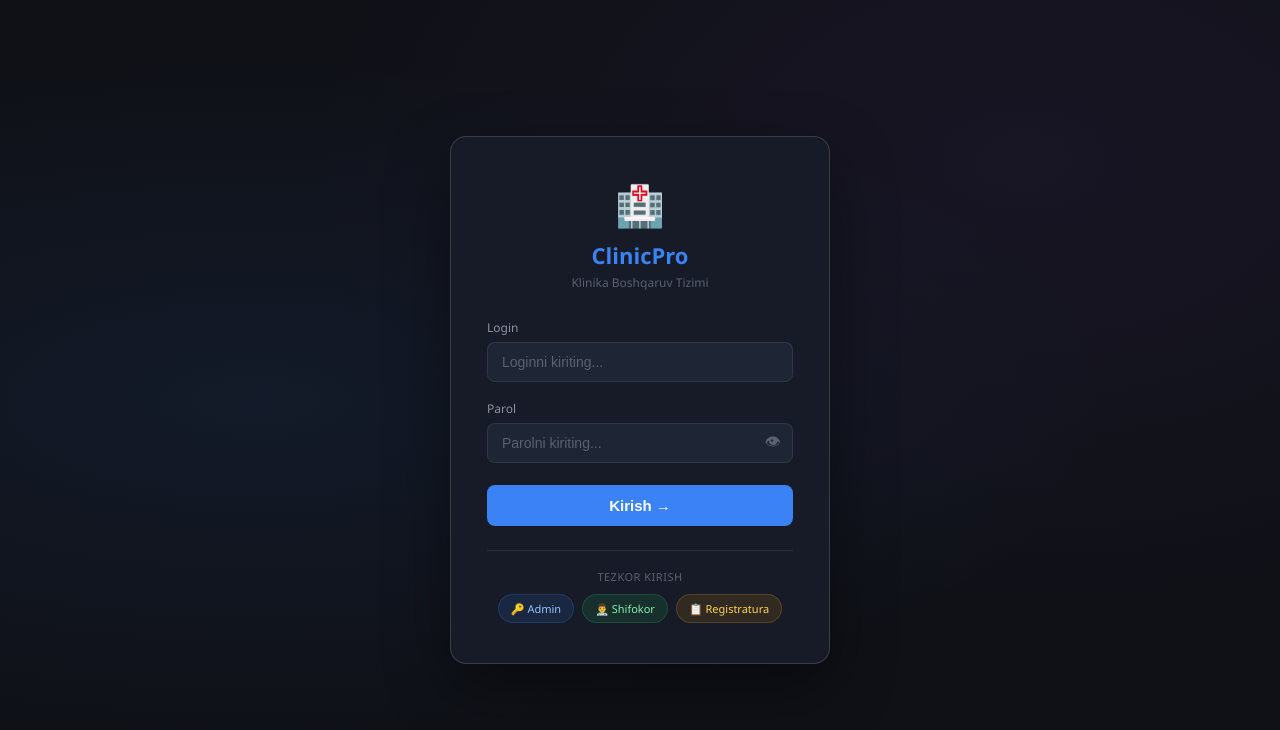
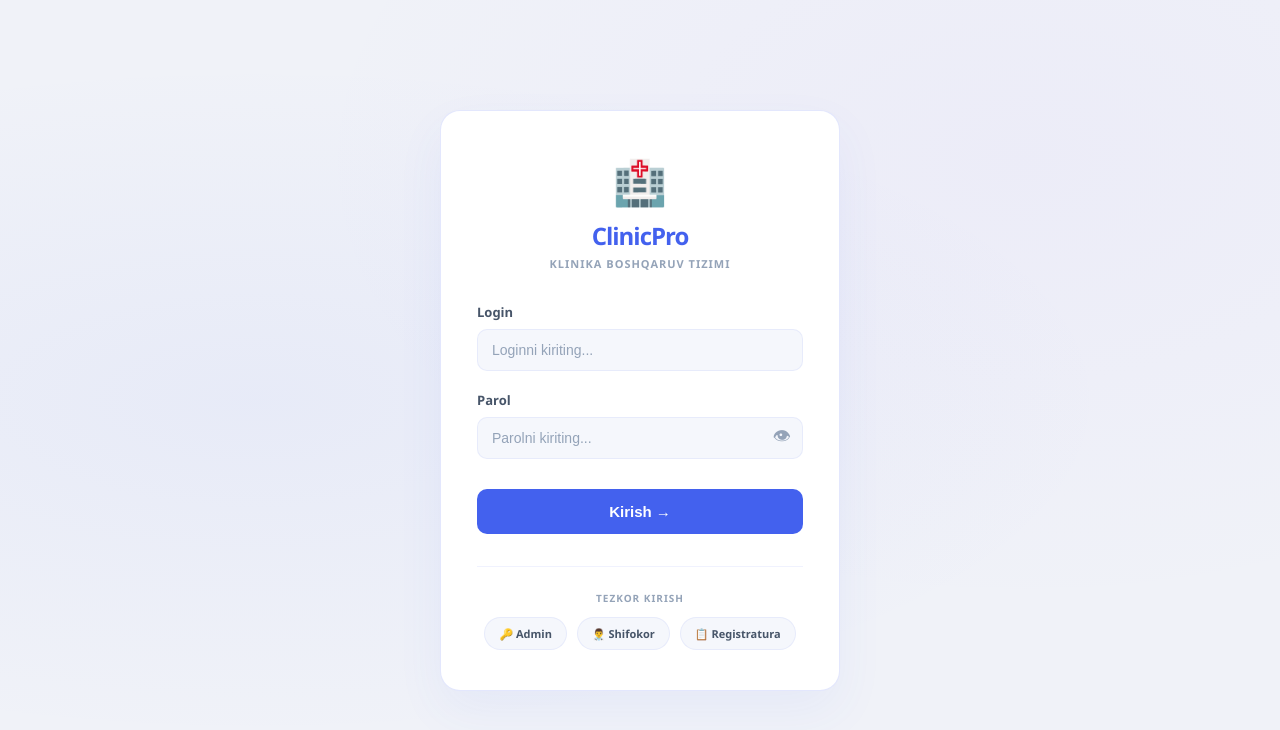
Before and after one commit to inventor4848-jpg/ClinicPro, a website: page public/login.html in a window 1280 px wide. Drawn offline with Linux system fonts and the light colour scheme.

Commit message:
style: harmonize login page with system theme

```diff
--- a/public/login.html
+++ b/public/login.html
@@ -13,18 +13,19 @@
         }
 
         :root {
-            --bg: #0f1117;
-            --bg2: #161b27;
-            --bg3: #1e2535;
-            --border: rgba(255, 255, 255, 0.08);
-            --border2: rgba(255, 255, 255, 0.15);
-            --text: #e8eaf0;
-            --text2: #8b92a5;
-            --text3: #5a6070;
-            --accent: #3b82f6;
-            --accent2: #1d4ed8;
-            --green: #22c55e;
-            --red: #ef4444;
+            --bg: #F0F2F8;
+            --bg2: #FFFFFF;
+            --bg3: #F5F7FC;
+            --border: rgba(67, 97, 238, 0.08);
+            --border2: rgba(67, 97, 238, 0.15);
+            --text: #1A1D3B;
+            --text2: #475569;
+            --text3: #94A3B8;
+            --accent: #4361EE;
+            --accent2: #3040CC;
+            --green: #10B981;
+            --red: #EF4444;
+            --amber: #F59E0B;
         }
 
         body {
@@ -35,17 +36,17 @@
             display: flex;
             align-items: center;
             justify-content: center;
-            background-image: radial-gradient(ellipse at 20% 50%, rgba(59, 130, 246, 0.08) 0%, transparent 60%),
-                radial-gradient(ellipse at 80% 20%, rgba(168, 85, 247, 0.06) 0%, transparent 50%);
+            background-image: radial-gradient(ellipse at 20% 50%, rgba(67, 97, 238, 0.05) 0%, transparent 60%),
+                radial-gradient(ellipse at 80% 20%, rgba(139, 92, 246, 0.04) 0%, transparent 50%);
         }
 
         .login-card {
             background: var(--bg2);
             border: 1px solid var(--border2);
-            border-radius: 16px;
+            border-radius: 20px;
             padding: 40px 36px;
-            width: 380px;
-            box-shadow: 0 24px 64px rgba(0, 0, 0, 0.4);
+            width: 400px;
+            box-shadow: 0 20px 50px rgba(67, 97, 238, 0.06);
             animation: fadeIn 0.4s ease;
         }
 
@@ -63,52 +64,58 @@
 
         .logo {
             text-align: center;
-            margin-bottom: 28px;
+            margin-bottom: 32px;
         }
 
         .logo-icon {
-            font-size: 40px;
+            font-size: 44px;
             margin-bottom: 8px;
         }
 
         .logo-title {
-            font-size: 22px;
+            font-size: 24px;
             font-weight: 700;
             color: var(--accent);
+            letter-spacing: -1px;
         }
 
         .logo-sub {
-            font-size: 12px;
+            font-size: 11px;
             color: var(--text3);
             margin-top: 4px;
+            text-transform: uppercase;
+            letter-spacing: 1px;
+            font-weight: 600;
         }
 
         .form-group {
-            margin-bottom: 18px;
+            margin-bottom: 20px;
         }
 
         .form-label {
-            font-size: 12px;
+            font-size: 13px;
             color: var(--text2);
-            margin-bottom: 6px;
+            margin-bottom: 8px;
             display: block;
-            font-weight: 500;
+            font-weight: 600;
         }
 
         .form-control {
             width: 100%;
             background: var(--bg3);
             border: 1px solid var(--border);
-            border-radius: 8px;
-            padding: 11px 14px;
+            border-radius: 10px;
+            padding: 12px 14px;
+            color: var(--text);
             font-size: 14px;
-            color: var(--text);
+            transition: all 0.2s;
             outline: none;
-            transition: border-color 0.15s;
         }
 
         .form-control:focus {
             border-color: var(--accent);
+            background: var(--bg2);
+            box-shadow: 0 0 0 4px rgba(67, 97, 238, 0.08);
         }
 
         .form-control::placeholder {
@@ -126,32 +133,33 @@
             transform: translateY(-50%);
             cursor: pointer;
             color: var(--text3);
-            font-size: 16px;
+            font-size: 18px;
             user-select: none;
             transition: color 0.15s;
         }
 
         .password-toggle:hover {
-            color: var(--text);
+            color: var(--accent);
         }
 
         .btn-login {
             width: 100%;
-            padding: 12px;
-            border-radius: 8px;
-            border: none;
             background: var(--accent);
             color: white;
+            border: none;
+            padding: 14px;
+            border-radius: 10px;
             font-size: 15px;
             font-weight: 600;
             cursor: pointer;
-            transition: all 0.15s;
-            margin-top: 4px;
+            transition: all 0.2s;
+            margin-top: 10px;
         }
 
         .btn-login:hover {
             background: var(--accent2);
             transform: translateY(-1px);
+            box-shadow: 0 4px 12px rgba(67, 97, 238, 0.2);
         }
 
         .btn-login:active {
@@ -160,13 +168,13 @@
 
         .error-msg {
             display: none;
-            background: rgba(239, 68, 68, 0.1);
-            border: 1px solid rgba(239, 68, 68, 0.25);
-            color: #fca5a5;
-            padding: 10px 14px;
-            border-radius: 8px;
+            background: rgba(239, 68, 68, 0.08);
+            border: 1px solid rgba(239, 68, 68, 0.2);
+            color: var(--red);
+            padding: 12px;
+            border-radius: 10px;
             font-size: 13px;
-            margin-bottom: 16px;
+            margin-bottom: 20px;
             text-align: center;
         }
 
@@ -175,23 +183,24 @@
         }
 
         .role-hints {
-            margin-top: 24px;
-            padding-top: 18px;
+            margin-top: 32px;
+            padding-top: 24px;
             border-top: 1px solid var(--border);
         }
 
         .role-hint-title {
-            font-size: 11px;
+            font-size: 10px;
             color: var(--text3);
-            margin-bottom: 10px;
+            margin-bottom: 12px;
             text-align: center;
-            letter-spacing: 0.5px;
+            letter-spacing: 1px;
             text-transform: uppercase;
+            font-weight: 700;
         }
 
         .role-badges {
             display: flex;
-            gap: 8px;
+            gap: 10px;
             justify-content: center;
             flex-wrap: wrap;
         }
@@ -200,34 +209,35 @@
             display: flex;
             align-items: center;
             gap: 6px;
-            padding: 6px 12px;
-            border-radius: 20px;
+            padding: 8px 14px;
+            border-radius: 30px;
             font-size: 11px;
             cursor: pointer;
-            transition: all 0.15s;
-            border: 1px solid transparent;
+            transition: all 0.2s;
+            border: 1px solid var(--border);
+            background: var(--bg3);
+            color: var(--text2);
+            font-weight: 600;
         }
 
         .role-badge:hover {
-            transform: translateY(-1px);
+            transform: translateY(-2px);
+            background: var(--bg2);
+            border-color: var(--accent);
+            color: var(--accent);
+            box-shadow: 0 4px 12px rgba(67, 97, 238, 0.1);
         }
 
-        .badge-admin {
-            background: rgba(59, 130, 246, 0.12);
-            color: #93c5fd;
-            border-color: rgba(59, 130, 246, 0.2);
+        .badge-admin i {
+            color: var(--accent);
         }
 
-        .badge-doctor {
-            background: rgba(34, 197, 94, 0.12);
-            color: #86efac;
-            border-color: rgba(34, 197, 94, 0.2);
+        .badge-doctor i {
+            color: var(--green);
         }
 
-        .badge-registrar {
-            background: rgba(245, 158, 11, 0.12);
-            color: #fcd34d;
-            border-color: rgba(245, 158, 11, 0.2);
+        .badge-registrar i {
+            color: var(--amber);
         }
     </style>
 </head>
```
